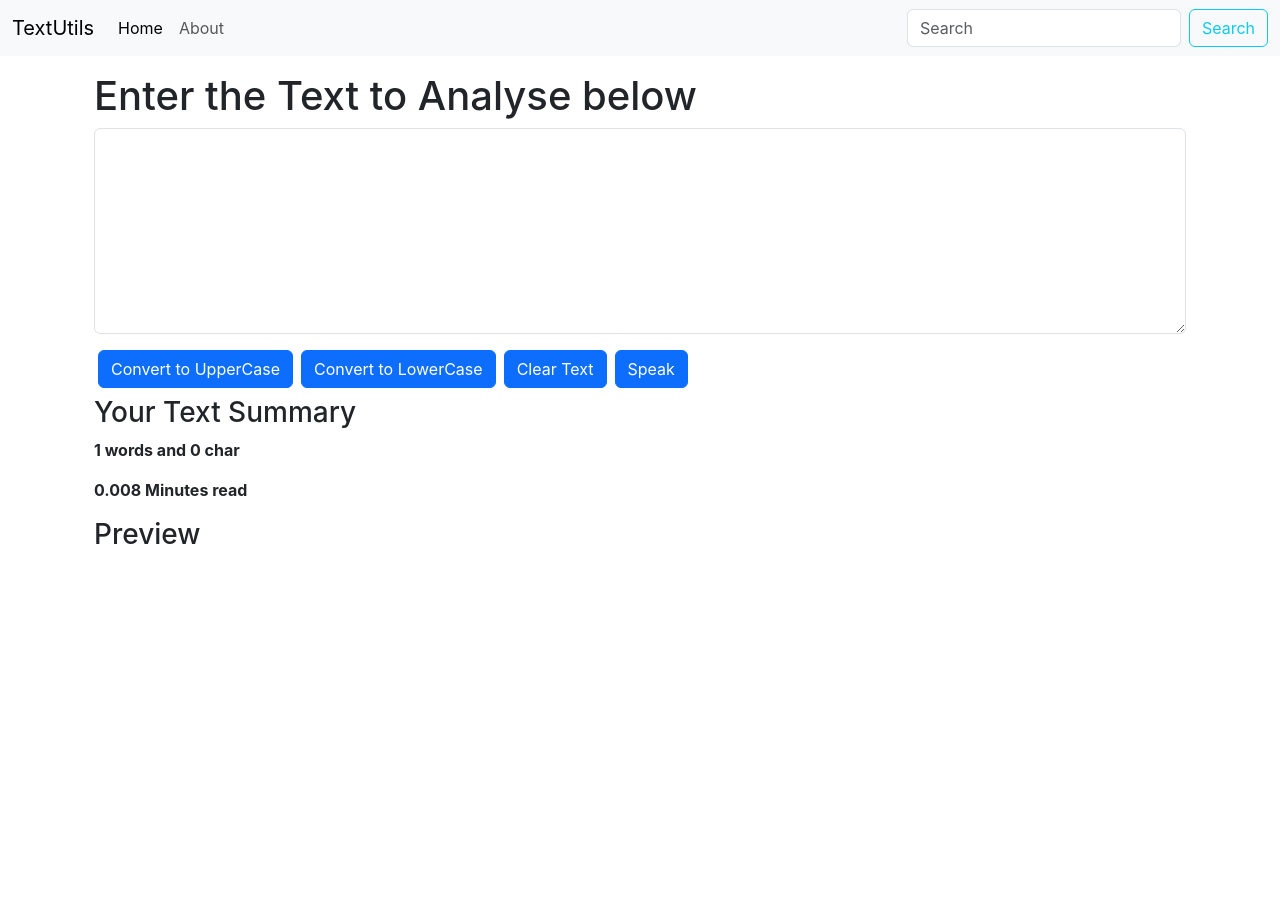
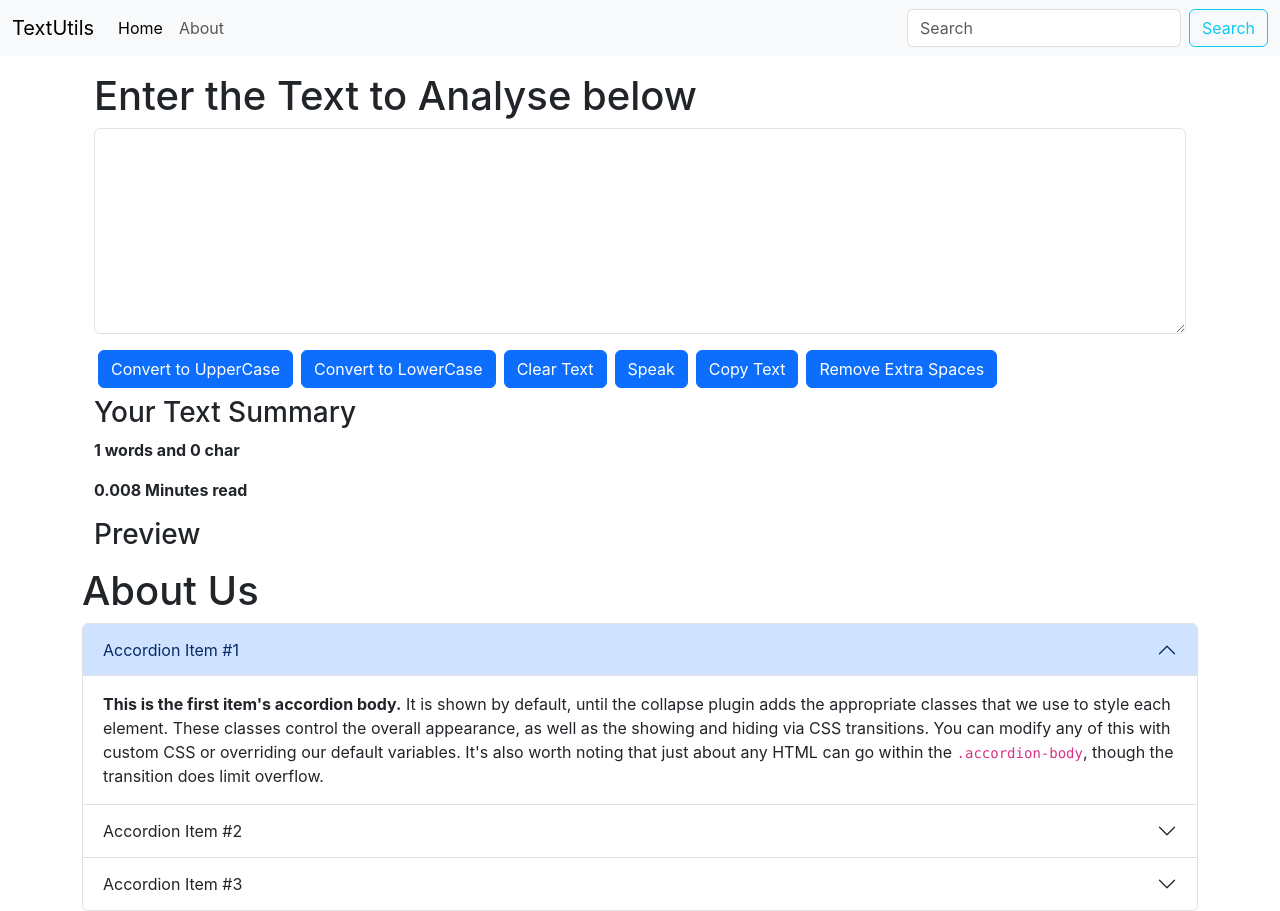
Before and after one commit to atishayjain072/TextManipulator, a React (Create React App) app: page / in a window 1280 px wide. Before the commit the page ends 800 px from the top, so only its background shows below. Built offline with nearby package versions, Linux system fonts and the light colour scheme.

Commit message:
Adding About Us

```diff
--- a/src/App.css
+++ b/src/App.css
@@ -14,7 +14,7 @@
 }
 
 .App-header {
-  background-color: #282c34;
+  background-color: black;
   min-height: 100vh;
   display: flex;
   flex-direction: column;
@@ -25,7 +25,7 @@
 }
 
 .App-link {
-  color: #61dafb;
+  color: #black;
 }
 
 @keyframes App-logo-spin {
--- a/src/App.js
+++ b/src/App.js
@@ -1,6 +1,8 @@
 import "./App.css";
 import Navbar from "./components/Navbar";
 import TextBox from "./components/TextBox";
+import About from "./components/About";
+
 function App() {
   return (
     <>
@@ -8,6 +10,7 @@
       <div className="container my-3">
         <TextBox heading="Enter the Text to Analyse below" />
       </div>
+      <About />
     </>
   );
 }
--- /dev/null
+++ b/src/components/About.js
@@ -0,0 +1,109 @@
+import React from "react";
+
+export default function About() {
+  return (
+    <>
+      <div className="container">
+        <h1 className="my-2">About Us</h1>
+        <div className="accordion" id="accordionExample">
+          <div className="accordion-item">
+            <h2 className="accordion-header" id="headingOne">
+              <button
+                className="accordion-button"
+                type="button"
+                data-bs-toggle="collapse"
+                data-bs-target="#collapseOne"
+                aria-expanded="true"
+                aria-controls="collapseOne"
+              >
+                Accordion Item #1
+              </button>
+            </h2>
+            <div
+              id="collapseOne"
+              className="accordion-collapse collapse show"
+              aria-labelledby="headingOne"
+              data-bs-parent="#accordionExample"
+            >
+              <div className="accordion-body">
+                <strong>This is the first item's accordion body.</strong> It is
+                shown by default, until the collapse plugin adds the appropriate
+                classes that we use to style each element. These classes control
+                the overall appearance, as well as the showing and hiding via
+                CSS transitions. You can modify any of this with custom CSS or
+                overriding our default variables. It's also worth noting that
+                just about any HTML can go within the{" "}
+                <code>.accordion-body</code>, though the transition does limit
+                overflow.
+              </div>
+            </div>
+          </div>
+          <div className="accordion-item">
+            <h2 className="accordion-header" id="headingTwo">
+              <button
+                className="accordion-button collapsed"
+                type="button"
+                data-bs-toggle="collapse"
+                data-bs-target="#collapseTwo"
+                aria-expanded="false"
+                aria-controls="collapseTwo"
+              >
+                Accordion Item #2
+              </button>
+            </h2>
+            <div
+              id="collapseTwo"
+              className="accordion-collapse collapse"
+              aria-labelledby="headingTwo"
+              data-bs-parent="#accordionExample"
+            >
+              <div className="accordion-body">
+                <strong>This is the second item's accordion body.</strong> It is
+                hidden by default, until the collapse plugin adds the
+                appropriate classes that we use to style each element. These
+                classes control the overall appearance, as well as the showing
+                and hiding via CSS transitions. You can modify any of this with
+                custom CSS or overriding our default variables. It's also worth
+                noting that just about any HTML can go within the{" "}
+                <code>.accordion-body</code>, though the transition does limit
+                overflow.
+              </div>
+            </div>
+          </div>
+          <div className="accordion-item">
+            <h2 className="accordion-header" id="headingThree">
+              <button
+                className="accordion-button collapsed"
+                type="button"
+                data-bs-toggle="collapse"
+                data-bs-target="#collapseThree"
+                aria-expanded="false"
+                aria-controls="collapseThree"
+              >
+                Accordion Item #3
+              </button>
+            </h2>
+            <div
+              id="collapseThree"
+              className="accordion-collapse collapse"
+              aria-labelledby="headingThree"
+              data-bs-parent="#accordionExample"
+            >
+              <div className="accordion-body">
+                <strong>This is the third item's accordion body.</strong> It is
+                hidden by default, until the collapse plugin adds the
+                appropriate classes that we use to style each element. These
+                classes control the overall appearance, as well as the showing
+                and hiding via CSS transitions. You can modify any of this with
+                custom CSS or overriding our default variables. It's also worth
+                noting that just about any HTML can go within the{" "}
+                <code>.accordion-body</code>, though the transition does limit
+                overflow.
+              </div>
+            </div>
+          </div>
+        </div>
+      </div>
+    </>
+  );
+}
--- a/src/components/TextBox.js
+++ b/src/components/TextBox.js
@@ -11,13 +11,30 @@
     setText(newText);
   };
   const handleClearClick = () => {
-    let newText = '';
+    let newText = "";
     setText(newText);
   };
   const handleSpeakClick = () => {
-    let msg= new SpeechSynthesisUtterance();
-    msg.text=text;
+    let msg = new SpeechSynthesisUtterance(text);
     window.speechSynthesis.speak(msg);
+    const toogle = document.getElementById("toggle");
+    if (toogle.textContent === "Speak") {
+      toogle.innerHTML = "Stop";
+    } else {
+      toogle.innerHTML = "Speak";
+      if (toogle.innerHTML === "Speak") {
+        window.speechSynthesis.cancel();
+      }
+    }
+  };
+  const handleCopyClick = () => {
+    var text = document.getElementById("myBox");
+    text.select();
+    navigator.clipboard.writeText(text.value);
+  };
+  const handleExtraSpaces = () => {
+    let newText = text.split(/[ ]+/);
+    setText(newText.join(" "))
   };
   const handleOnChange = (ev) => {
     setText(ev.target.value);
@@ -45,8 +62,18 @@
         <button className="btn btn-primary mx-1" onClick={handleClearClick}>
           Clear Text
         </button>
-        <button className="btn btn-primary mx-1" onClick={handleSpeakClick}>
+        <button
+          className="btn btn-primary mx-1"
+          onClick={handleSpeakClick}
+          id="toggle"
+        >
           Speak
+        </button>
+        <button className="btn btn-primary mx-1" onClick={handleCopyClick}>
+          Copy Text
+        </button>
+        <button className="btn btn-primary mx-1" onClick={handleExtraSpaces}>
+          Remove Extra Spaces
         </button>
       </div>
       <div className="container my-2">
```
